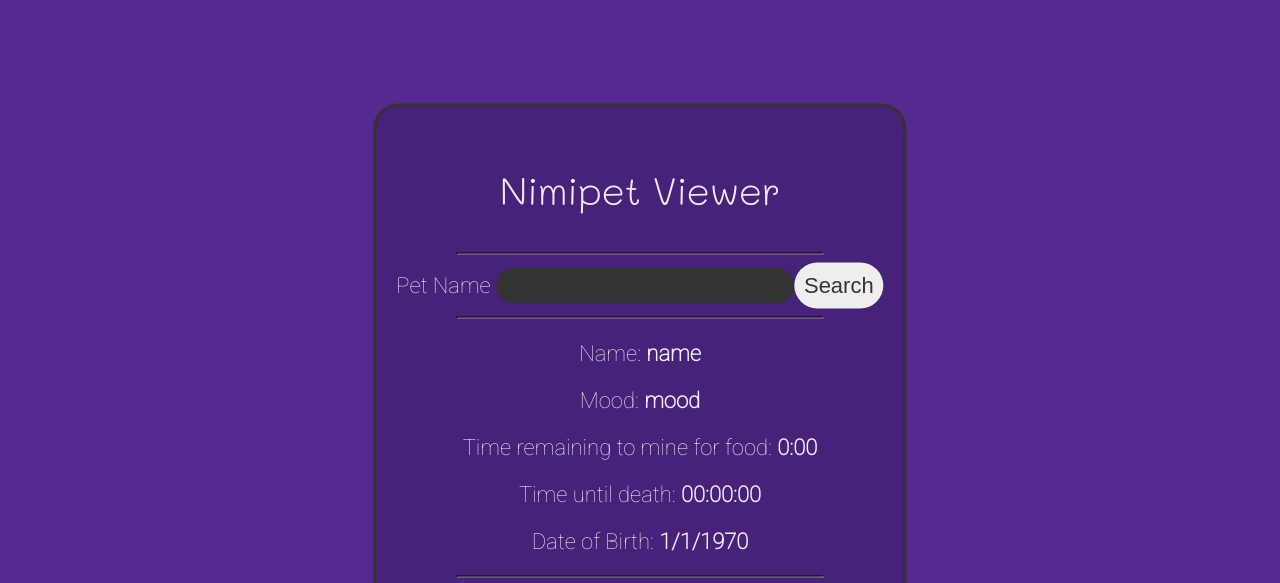
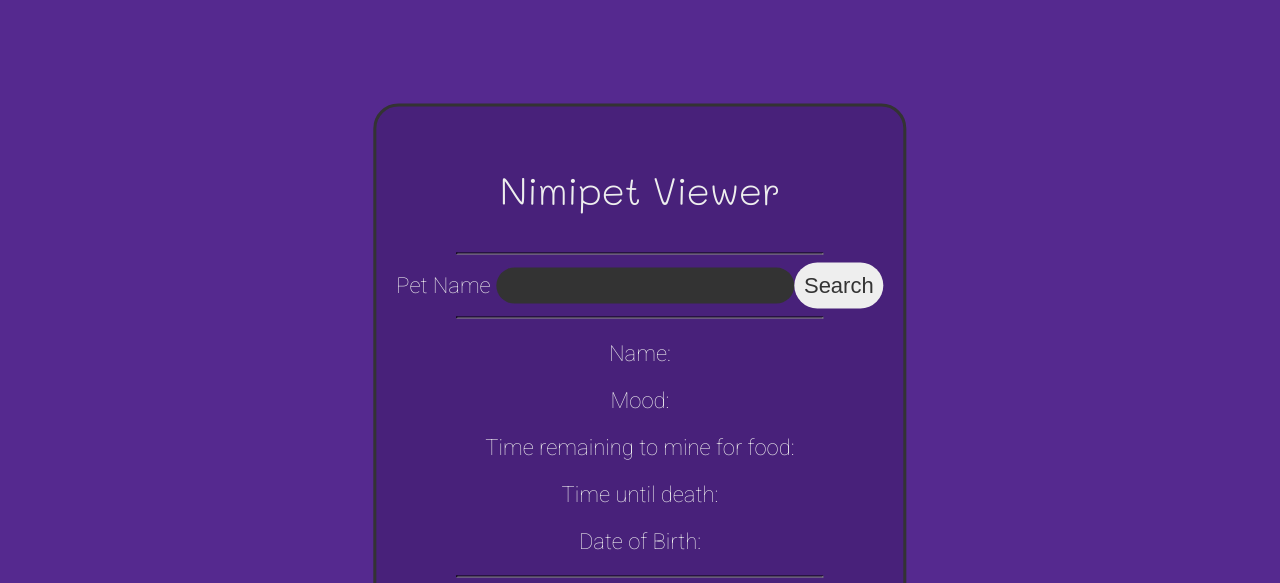
Before and after one commit to MvAProjects/Nimipet-Viewer, a plain HTML site: page index.html in a window 1280 px wide. Shown: the top 583 px of the page. Drawn offline with Linux system fonts and the light colour scheme.

Commit message:
Update index.html

```diff
--- a/index.html
+++ b/index.html
@@ -20,11 +20,11 @@
             <hr />
             <p style="display: inline">Pet Name </p><input id="search-name" type="text" /><button onclick="searchPet()">Search</button>
             <hr />
-            <p id="nimipet-name">Name: <b>name</b></p>
-            <p id="nimipet-mood">Mood: <b>mood</b></p>
-            <p id="nimipet-ttmuf">Time remaining to mine for food: <b>0:00</b></p>
-            <p id="nimipet-tud">Time until death: <b>00:00:00</b></p>
-            <p id="nimipet-dob">Date of Birth: <b>1/1/1970</b></p>
+            <p id="nimipet-name">Name: <b></b></p>
+            <p id="nimipet-mood">Mood: <b></b></p>
+            <p id="nimipet-ttmuf">Time remaining to mine for food: <b></b></p>
+            <p id="nimipet-tud">Time until death: <b></b></p>
+            <p id="nimipet-dob">Date of Birth: <b></b></p>
             <hr />
             <img id="nimipet-image" src="" />
         </center>
```
